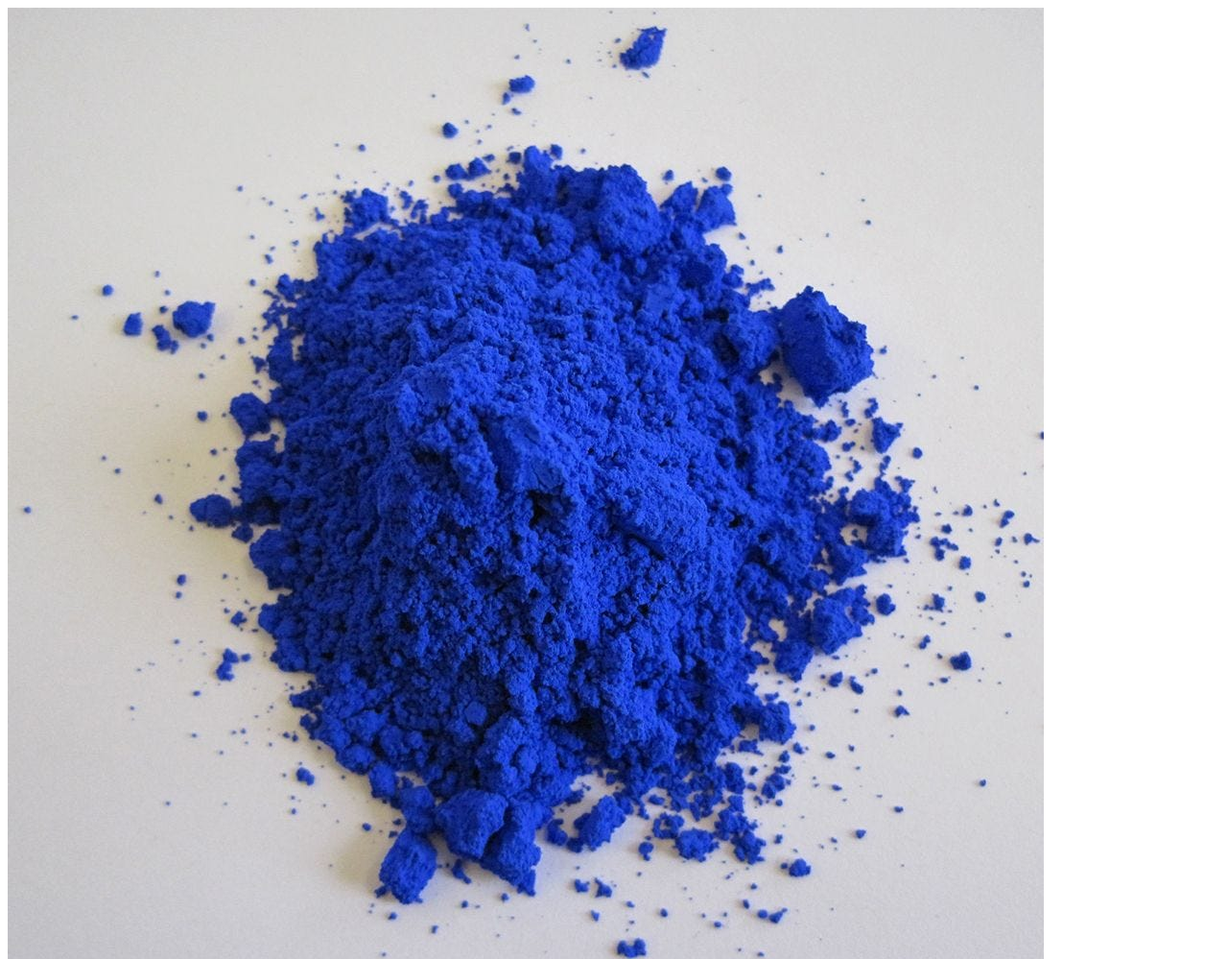
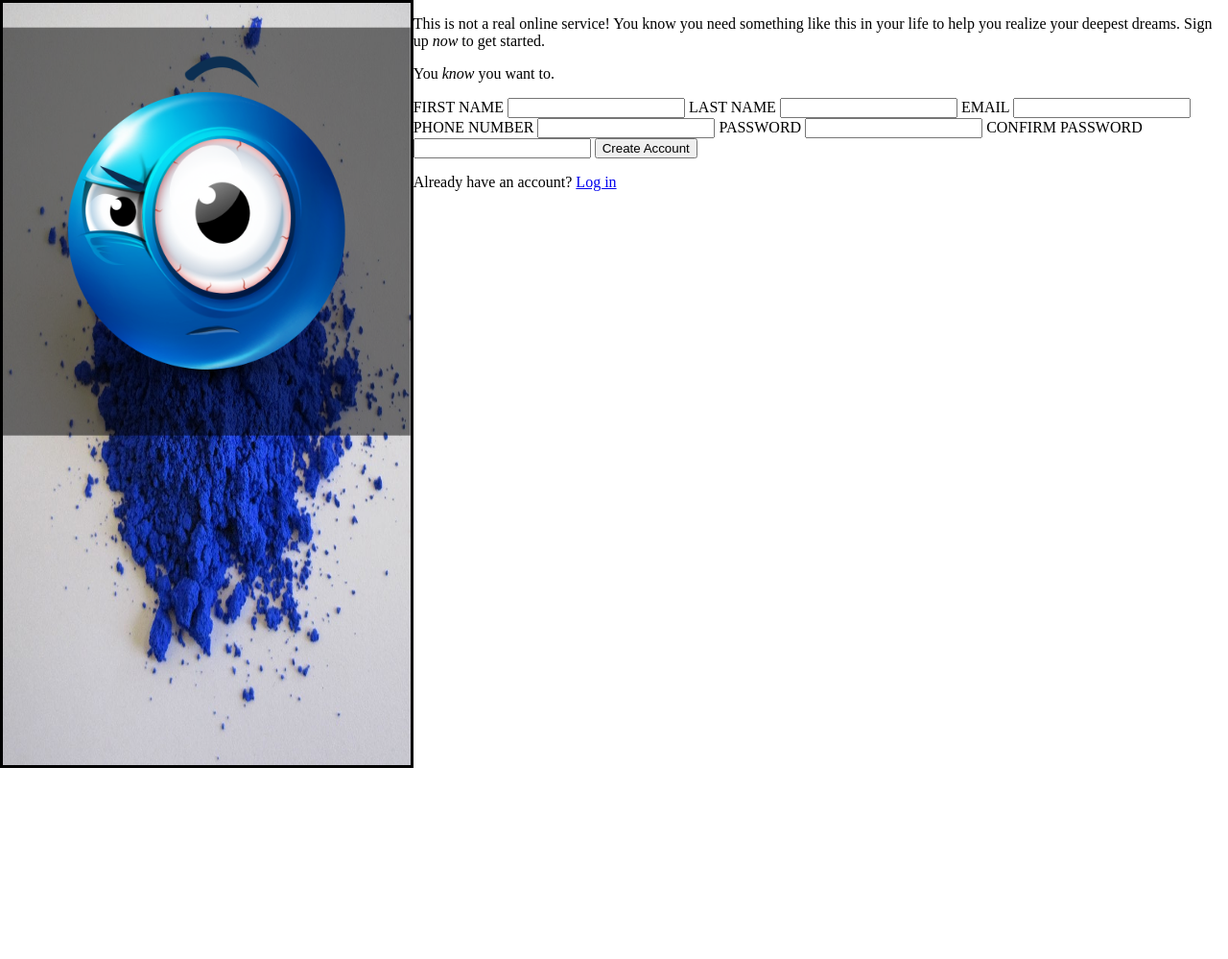
Before and after one commit to zkhan04/sign-up-form, a plain HTML site: page index.html in a window 1280 px wide. Shown: the top 999 px of the page at 96% size. After the commit the page ends 800 px from the top, so only its background shows below. Drawn offline with Linux system fonts and the light colour scheme.

Commit message:
Got the image to work properly ( I am totally doing this wrong :) )

```diff
--- a/index.html
+++ b/index.html
@@ -3,14 +3,15 @@
 <head>
     <meta charset="UTF-8">
     <meta name="viewport" content="width=device-width, initial-scale=1.0">
+    <link rel="stylesheet" href="style.css">
     <title>Document</title>
 </head>
 <body>
-    <div>
+    <div class="sidebar">
         <img src="images/indigo.jpg" alt="">
-        <div><img src="images/bluemoji.png" alt=""></div>
+        <div class="overlay-div"><img src="images/bluemoji.png" alt=""></div>
     </div>
-    <div>
+    <div class="main-content">
         <p>This is not a real online service! You know you need something like this in your life to help you realize your deepest dreams. Sign up <em>now</em> to get started.</p>
         <p>You <em>know</em> you want to.</p>
         <form action="">
--- a/style.css
+++ b/style.css
@@ -0,0 +1,46 @@
+* {
+    box-sizing: border-box;
+}
+
+html, body {
+    width: 100%;
+    height: 100%;
+    margin: 0;
+}
+
+label {
+    text-transform: uppercase;
+}
+
+.sidebar {
+    flex: 1;
+    position: relative;
+    display: flex;
+    border-style: solid;
+}
+
+img {
+    max-width: 100%;
+    max-height: 100%;
+    display: block;
+}
+
+.overlay-div {
+    position: absolute;
+    width: 100%;
+    top: 30%;
+    left: 50%;
+    transform: translate(-50%, -50%);
+    background-color: rgba(0, 0, 0, 0.5);
+    display: flex;
+    align-items: center;
+    justify-content: center;
+}
+
+body {
+    display: flex;
+}
+
+.main-content {
+    flex: 2;
+}
```
